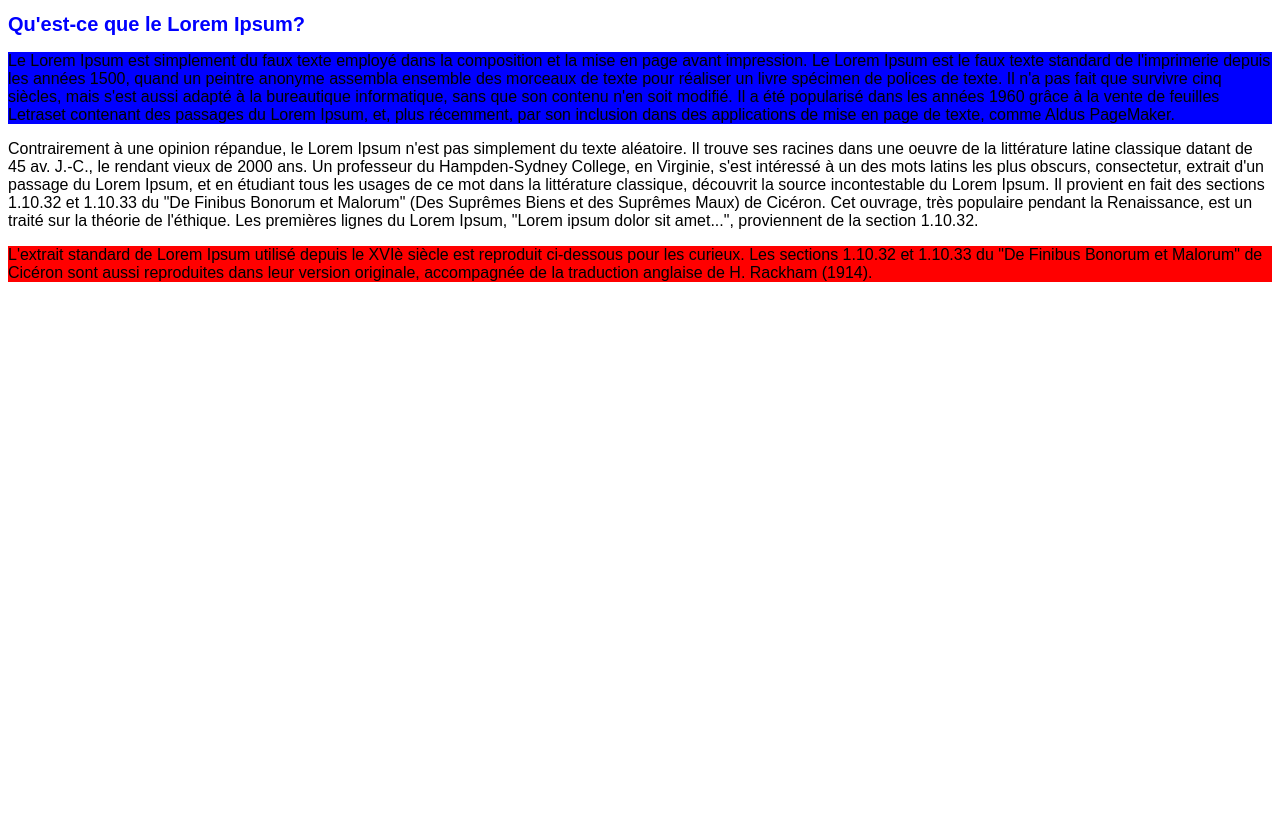
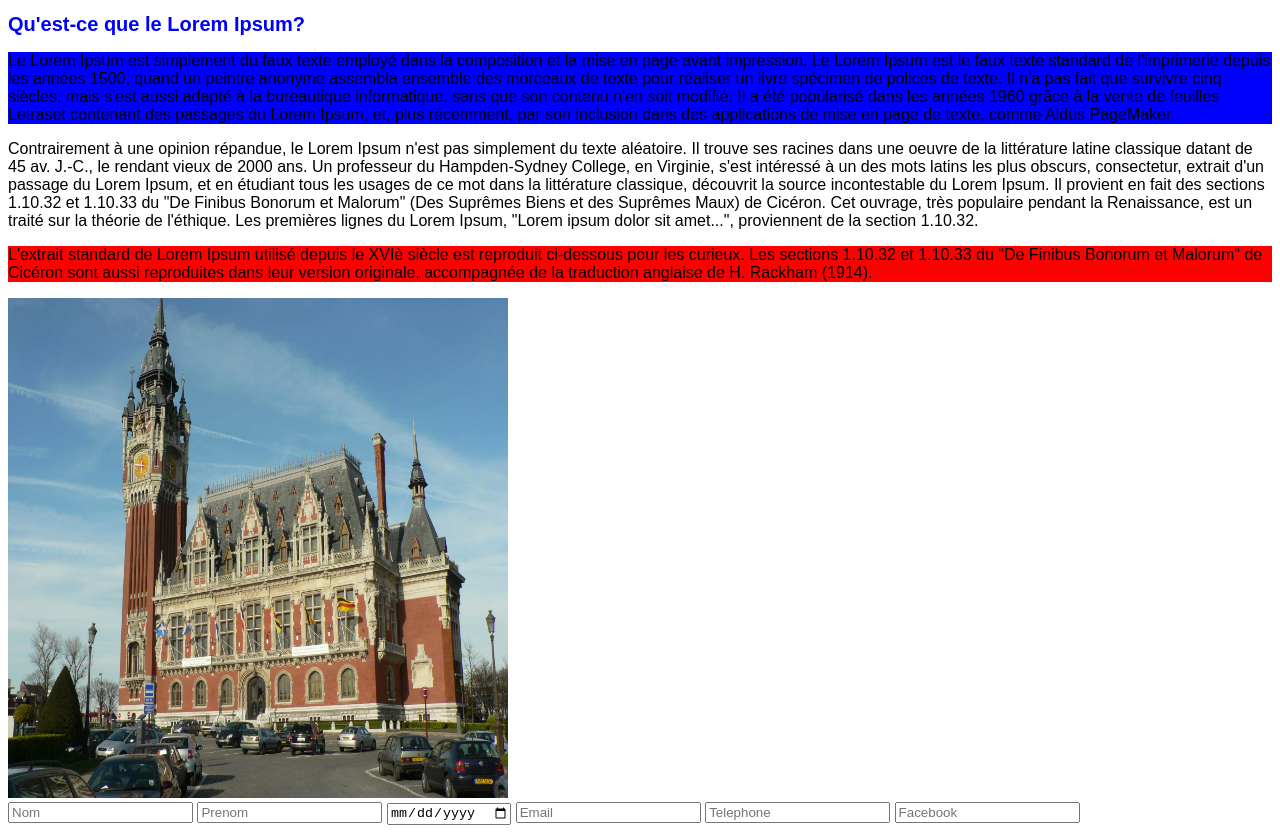
Before and after one commit to Zentacolada/AppliWeb1, a plain HTML site: page index.html in a window 1280 px wide. Before the commit the page ends 800 px from the top, so only its background shows below. Drawn offline with Linux system fonts and the light colour scheme.

Commit message:
2semaine

```diff
--- a/css/style.css
+++ b/css/style.css
@@ -1,5 +1,6 @@
 body {
 	font-family : arial;
+	color: black;
 }
 
 h1{
--- a/index.html
+++ b/index.html
@@ -14,7 +14,16 @@
 	 <p class ="p2">Contrairement à une opinion répandue, le Lorem Ipsum n'est pas simplement du texte aléatoire. Il trouve ses racines dans une oeuvre de la littérature latine classique datant de 45 av. J.-C., le rendant vieux de 2000 ans. Un professeur du Hampden-Sydney College, en Virginie, s'est intéressé à un des mots latins les plus obscurs, consectetur, extrait d'un passage du Lorem Ipsum, et en étudiant tous les usages de ce mot dans la littérature classique, découvrit la source incontestable du Lorem Ipsum. Il provient en fait des sections 1.10.32 et 1.10.33 du "De Finibus Bonorum et Malorum" (Des Suprêmes Biens et des Suprêmes Maux) de Cicéron. Cet ouvrage, très populaire pendant la Renaissance, est un traité sur la théorie de l'éthique. Les premières lignes du Lorem Ipsum, "Lorem ipsum dolor sit amet...", proviennent de la section 1.10.32.</p>
 
 	 <p class = "p3">L'extrait standard de Lorem Ipsum utilisé depuis le XVIè siècle est reproduit ci-dessous pour les curieux. Les sections 1.10.32 et 1.10.33 du "De Finibus Bonorum et Malorum" de Cicéron sont aussi reproduites dans leur version originale, accompagnée de la traduction anglaise de H. Rackham (1914).</p>
+	 <img  id="calais" type ="image" src="img/calais.jpg" />
 
 
+	<form>
+		<input type="text" name="nom" placeholder="Nom"/>
+		<input type="text" name="prenom" placeholder="Prenom"/>
+		<input type="date" name="naissance" placeholder="Date de naissance"/>
+		<input type="email" name="email" placeholder="Email"/>
+		<input type="tel" name="tel" placeholder="Telephone"/>
+		<input type="url" name="fb" placeholder="Facebook"/>
+	</form>
  </body>
 </html>
```
